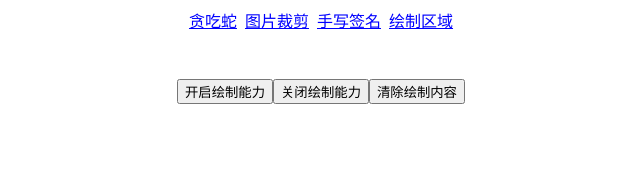
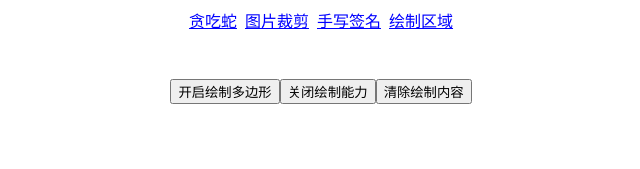
Before and after one commit to zhangyue44/canvas-clip-img, a Vue app: page /drawArea in a window 1280 px wide. Shown: the top 169 px of the page, without its empty margins (327-967 px from the left). Built offline with nearby package versions, Linux system fonts and the light colour scheme.

Commit message:
fix: 修改文字

```diff
--- a/src/views/drawArea/drawArea.vue
+++ b/src/views/drawArea/drawArea.vue
@@ -2,7 +2,7 @@
   <div class="canvas-container flex-1 w-full h-full relative">
     <canvas id="canvas" :width="canvasWidth" :height="canvasHeight"></canvas>
     <div class="btn absolute top-8 right-8">
-      <button class="mr-4" @click="startDraw">开启绘制能力</button>
+      <button class="mr-4" @click="startDraw">开启绘制多边形</button>
       <button class="mr-4" @click="del">关闭绘制能力</button>
       <button @click="delAll">清除绘制内容</button>
     </div>
```
